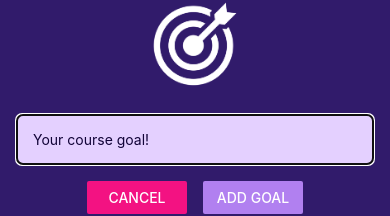
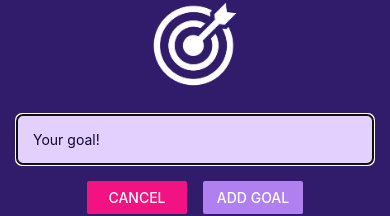
Before and after one commit to BillStephens2022/Goals-ReactNative, a React Native app: screen / in a window 390 px wide. Both pictures are taken after a click on the button "ADD NEW GOAL". Shown: the part 328-544 px from the top of the page. Built offline with nearby package versions, Linux system fonts and the light colour scheme.

Commit message:
added screenshots for README

```diff
--- a/components/GoalInput.js
+++ b/components/GoalInput.js
@@ -29,7 +29,7 @@ function GoalInput({ onChange, onAddGoal, onCancel, visible }) {
         />
         <TextInput
           style={styles.textInput}
-          placeholder="Your course goal!"
+          placeholder="Your goal!"
           onChangeText={goalInputHandler}
           value={enteredGoalText}
         />
```
Also changed, not shown: assets/images/Screenshot2.png (added), assets/images/screenshot1.png (added).
